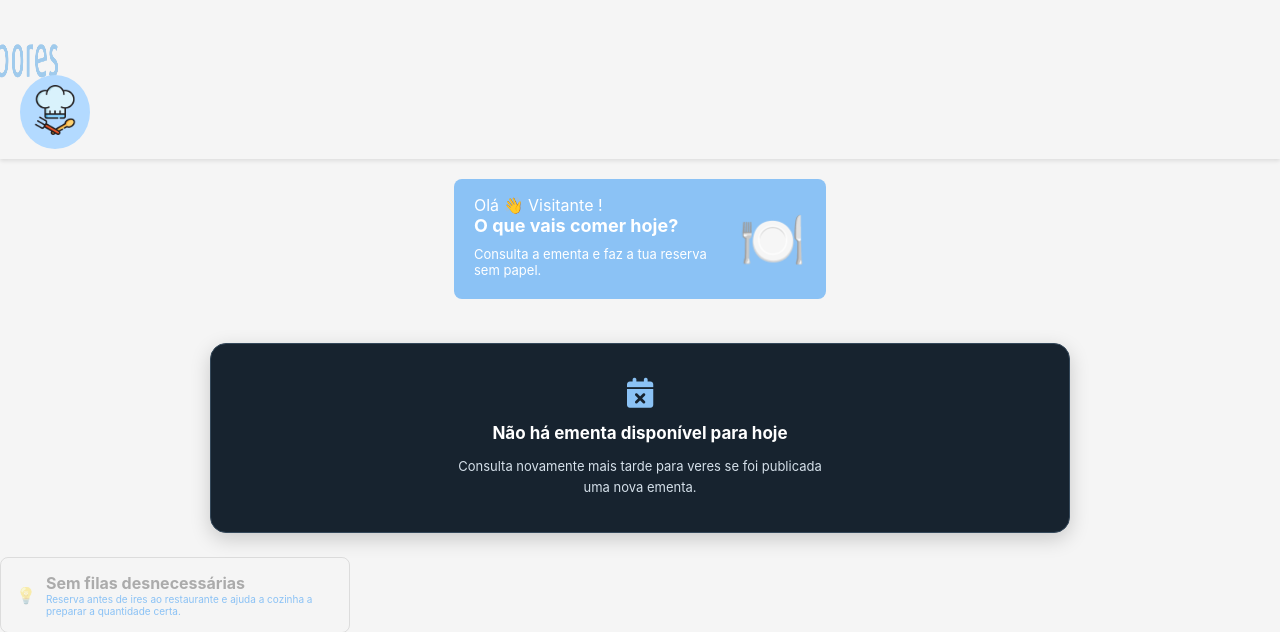
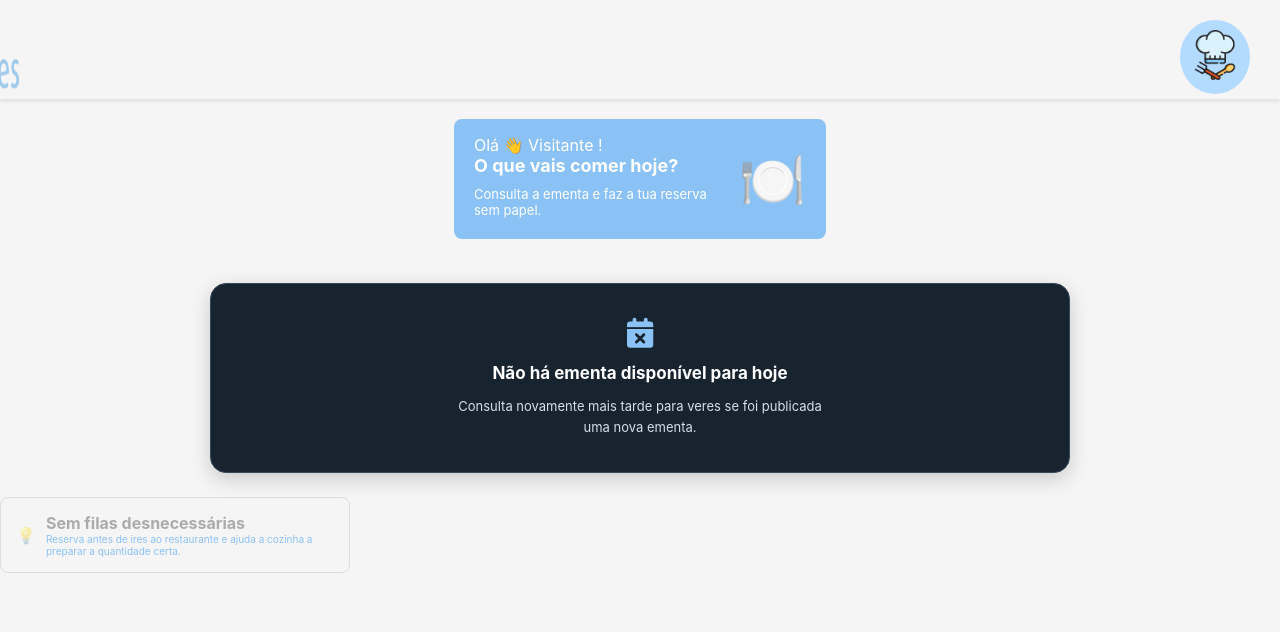
Before and after one commit to IfraimLopes/ProfiSabores, a Django app: page /inicio/ in a window 1280 px wide. Shown: the top 632 px of the page. Run offline with Django 5.2, Linux system fonts and the light colour scheme; data that the repository does not hold is empty; parts of the project's set-up code (start-up, migrations or seed data) failed here and were passed over.

Commit message:
Atualiza imagens e notificações do Profisabores

```diff
--- a/static/css/style.css
+++ b/static/css/style.css
@@ -39,6 +39,14 @@ header {
 header img {
     width: 110px;
     height: 80px;
+    margin-left: -90px;
+    margin-bottom: -25px;
+    background-color: #0000;
+}
+
+.header-text >img {
+    width: 100px;
+    height: 70px;
     margin-left: -90px;
     margin-bottom: -25px;
     background-color: #0000;
--- a/templates/index.html
+++ b/templates/index.html
@@ -29,8 +29,8 @@
         <div class="header-text">
             <img
                 src="{% static 'img/rofiteclaICON.png' %}"
-                alt="Logo Profisabores"
-                class="logoProfisabores"
+                alt="Logo Profisabores">
+
         </div>
 
         <div class="button-header">
```
